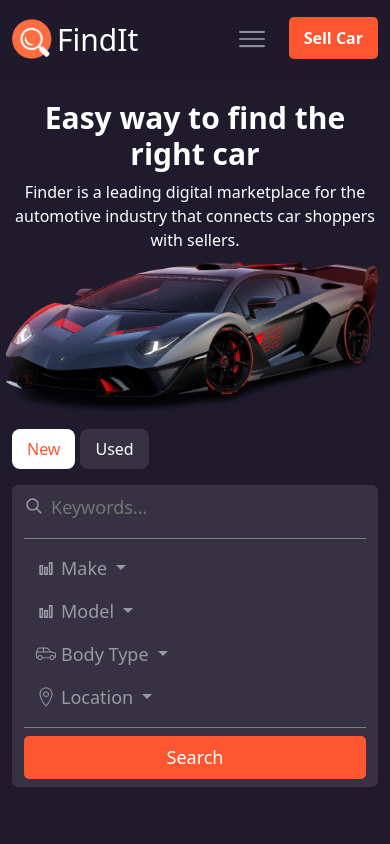
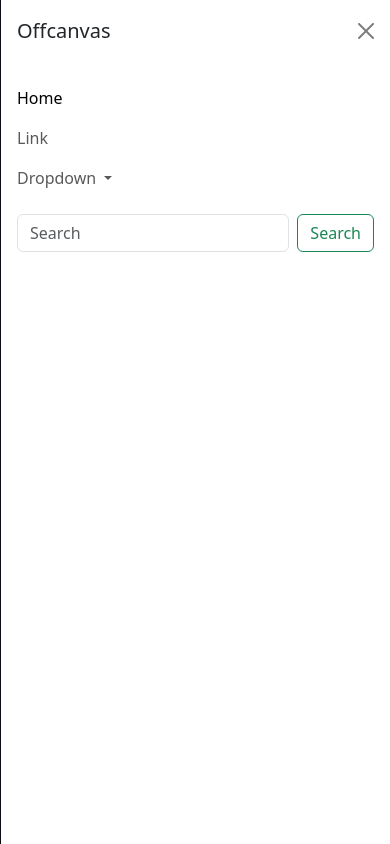
Before and after one commit to CodeSimonT/Find-It, a plain HTML site: page index.html in a window 390 px wide. Both pictures are taken after a click on the button "Toggle navigation". Shown: the top 844 px of the page. Drawn offline with Linux system fonts and the light colour scheme; files whose address does not match are found by name.

Commit message:
add the navMobileView

```diff
--- a/index.html
+++ b/index.html
@@ -12,6 +12,7 @@
     <!-- Nav Section -->
     <nav class="navbar navbar-expand-lg fixed-top navBackgroundC py-3">
       <div class="container-fluid">
+        <!-- logo -->
         <div class="d-flex">
           <div class="d-flex align-items-center">
             <img src="./img/Logo.png" alt="" class="navLogoImg" />
@@ -20,17 +21,17 @@
             FindIt
           </div>
         </div>
+        <!-- menu button -->
         <div>
           <button
             class="navbar-toggler shadow-none border-0 py-2 px-2"
             type="button"
-            data-bs-toggle="collapse"
-            data-bs-target="#navbarSupportedContent"
-            aria-controls="navbarSupportedContent"
-            aria-expanded="false"
+            data-bs-toggle="offcanvas"
+            data-bs-target="#offcanvasNavbar"
+            aria-controls="offcanvasNavbar"
             aria-label="Toggle navigation"
           >
-            <span class=""
+            <span
               ><img
                 src="./img/icons/icons8-menu-50.png"
                 alt=""
@@ -42,7 +43,7 @@
             <p class="d-inline">Sell Car</p>
           </div>
         </div>
-
+        <!-- nav web view -->
         <div
           class="collapse navbar-collapse navPaddingL fontBold"
           id="navbarSupportedContent "
@@ -153,6 +154,68 @@
             </div>
           </div>
         </div>
+        <!-- nav mobile view -->
+        <div
+          class="offcanvas offcanvas-end d-block d-lg-none"
+          tabindex="-1"
+          id="offcanvasNavbar"
+          aria-labelledby="offcanvasNavbarLabel"
+        >
+          <div class="offcanvas-header">
+            <!-- logo -->
+            <h5 class="offcanvas-title" id="offcanvasNavbarLabel">Offcanvas</h5>
+            <!-- menu button -->
+            <button
+              type="button"
+              class="btn-close"
+              data-bs-dismiss="offcanvas"
+              aria-label="Close"
+            ></button>
+          </div>
+          <div class="offcanvas-body">
+            <ul class="navbar-nav justify-content-end flex-grow-1 pe-3">
+              <!-- menu links -->
+              <li class="nav-item">
+                <a class="nav-link active" aria-current="page" href="#">Home</a>
+              </li>
+              <li class="nav-item">
+                <a class="nav-link" href="#">Link</a>
+              </li>
+              <li class="nav-item dropdown">
+                <a
+                  class="nav-link dropdown-toggle"
+                  href="#"
+                  role="button"
+                  data-bs-toggle="dropdown"
+                  aria-expanded="false"
+                >
+                  Dropdown
+                </a>
+                <ul class="dropdown-menu">
+                  <li><a class="dropdown-item" href="#">Action</a></li>
+                  <li><a class="dropdown-item" href="#">Another action</a></li>
+                  <li>
+                    <hr class="dropdown-divider" />
+                  </li>
+                  <li>
+                    <a class="dropdown-item" href="#">Something else here</a>
+                  </li>
+                </ul>
+              </li>
+            </ul>
+            <form class="d-flex mt-3" role="search">
+              <input
+                class="form-control me-2"
+                type="search"
+                placeholder="Search"
+                aria-label="Search"
+              />
+              <button class="btn btn-outline-success" type="submit">
+                Search
+              </button>
+            </form>
+          </div>
+        </div>
       </div>
     </nav>
     <!-- end Nav Section -->
@@ -160,7 +223,7 @@
     <main>
       <!-- Hero Section -->
       <section class="container-fluid">
-        <div class="d-flex align-items-center">
+        <div class="d-flex align-items-center min-vh-100">
           <div class="row hero-padding-top marginlg position-relative">
             <div
               class="col-lg-5 d-none d-lg-inline-flex heroPleft hero-title flex-column justify-content-center align-items-center"
--- /dev/null
+++ b/test.html
@@ -0,0 +1,100 @@
+<!DOCTYPE html>
+<html lang="en">
+  <head>
+    <meta charset="UTF-8" />
+    <meta http-equiv="X-UA-Compatible" content="IE=edge" />
+    <meta name="viewport" content="width=device-width, initial-scale=1.0" />
+    <link rel="stylesheet" href="./css/bootstrap.min.css" />
+    <link rel="stylesheet" href="design/navbar.css" />
+    <title>Document</title>
+  </head>
+  <body>
+    <nav class="navbar bodyColor fixed-top">
+      <div class="container-fluid">
+        <!-- logo -->
+        <div class="d-flex">
+          <div class="d-flex align-items-center">
+            <img src="./img/Logo.png" alt="" class="navLogoImg" />
+          </div>
+          <div class="d-flex align-items-center text-white navLogoPaddingL">
+            FindIt
+          </div>
+        </div>
+        <!-- button menu -->
+        <button
+          class="navbar-toggler"
+          type="button"
+          data-bs-toggle="offcanvas"
+          data-bs-target="#offcanvasNavbar"
+          aria-controls="offcanvasNavbar"
+          aria-label="Toggle navigation"
+        >
+          <span class="navbar-toggler-icon"></span>
+        </button>
+        <!-- nav mobile view -->
+        <div
+          class="offcanvas offcanvas-end"
+          tabindex="-1"
+          id="offcanvasNavbar"
+          aria-labelledby="offcanvasNavbarLabel"
+        >
+          <div class="offcanvas-header">
+            <!-- logo -->
+            <h5 class="offcanvas-title" id="offcanvasNavbarLabel">Offcanvas</h5>
+            <!-- menu button -->
+            <button
+              type="button"
+              class="btn-close"
+              data-bs-dismiss="offcanvas"
+              aria-label="Close"
+            ></button>
+          </div>
+          <div class="offcanvas-body">
+            <ul class="navbar-nav justify-content-end flex-grow-1 pe-3">
+              <!-- menu links -->
+              <li class="nav-item">
+                <a class="nav-link active" aria-current="page" href="#">Home</a>
+              </li>
+              <li class="nav-item">
+                <a class="nav-link" href="#">Link</a>
+              </li>
+              <li class="nav-item dropdown">
+                <a
+                  class="nav-link dropdown-toggle"
+                  href="#"
+                  role="button"
+                  data-bs-toggle="dropdown"
+                  aria-expanded="false"
+                >
+                  Dropdown
+                </a>
+                <ul class="dropdown-menu">
+                  <li><a class="dropdown-item" href="#">Action</a></li>
+                  <li><a class="dropdown-item" href="#">Another action</a></li>
+                  <li>
+                    <hr class="dropdown-divider" />
+                  </li>
+                  <li>
+                    <a class="dropdown-item" href="#">Something else here</a>
+                  </li>
+                </ul>
+              </li>
+            </ul>
+            <form class="d-flex mt-3" role="search">
+              <input
+                class="form-control me-2"
+                type="search"
+                placeholder="Search"
+                aria-label="Search"
+              />
+              <button class="btn btn-outline-success" type="submit">
+                Search
+              </button>
+            </form>
+          </div>
+        </div>
+      </div>
+    </nav>
+    <script src="./js/bootstrap.bundle.min.js"></script>
+  </body>
+</html>
```
